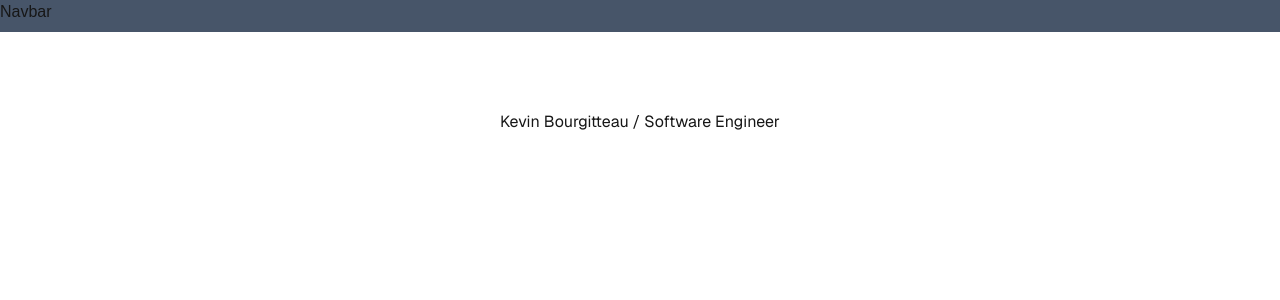
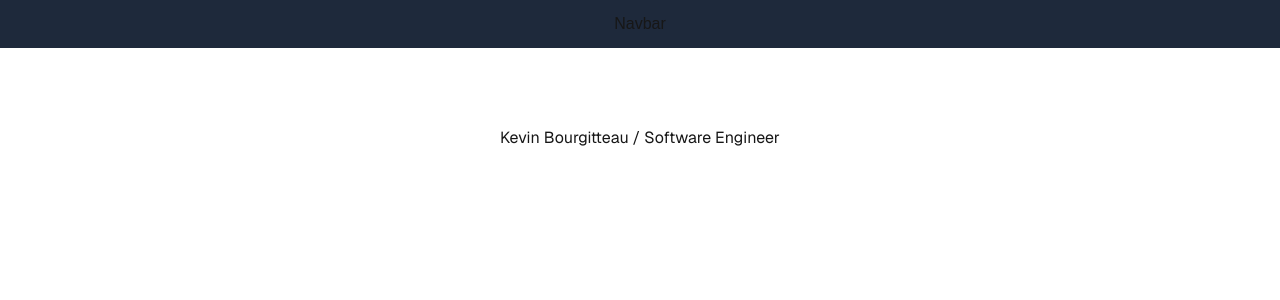
Before and after one commit to Ka-be/portfolio-v2, a Next.js app: page / in a window 1280 px wide. Shown: the top 300 px of the page. Built offline with nearby package versions, Linux system fonts and the light colour scheme.

Commit message:
Add lucid-react dependency + Test navbar

```diff
--- a/components/Navbar.tsx
+++ b/components/Navbar.tsx
@@ -1,7 +1,11 @@
+import { Smile } from "lucide-react";
+
 const Navbar = () => {
 	return (
-		<nav className="w-full bg-slate-600 h-8">
-			Navbar
+		<nav className="w-full bg-slate-800 h-12 flex justify-evenly items-center">
+			<div className="flex justify-evenly items-center">
+				<p>Navbar</p>
+			</div>
 		</nav>
 	);
 };
```
Also changed, not shown: package.json (+7 -6 lines), 1 other file (tests, documents, lock files or other folders).
